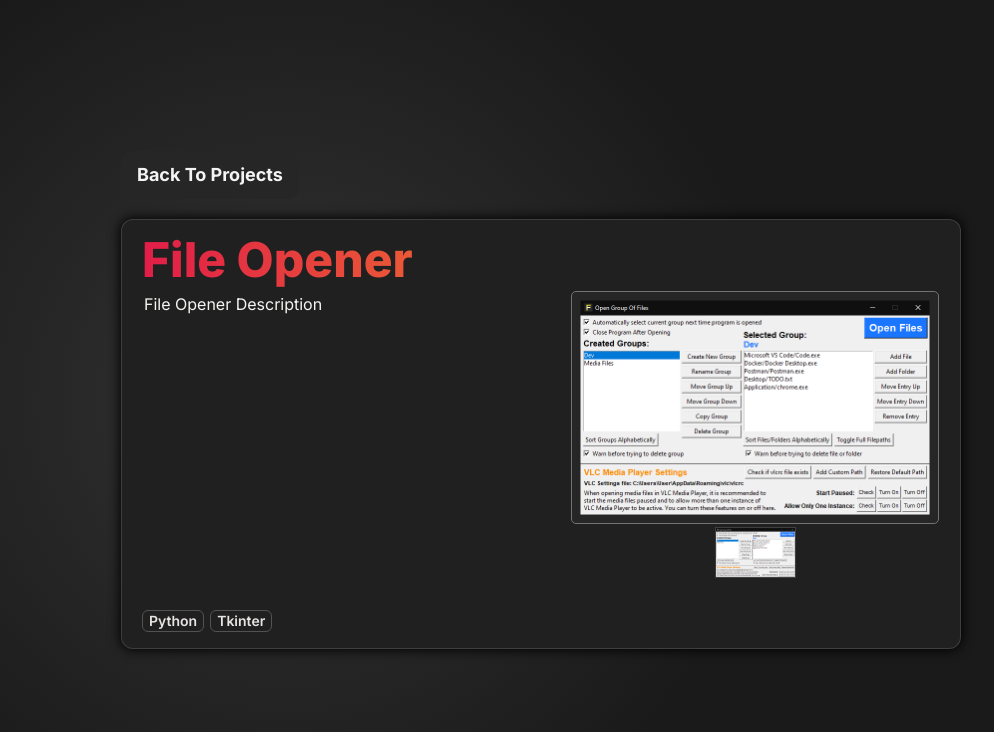
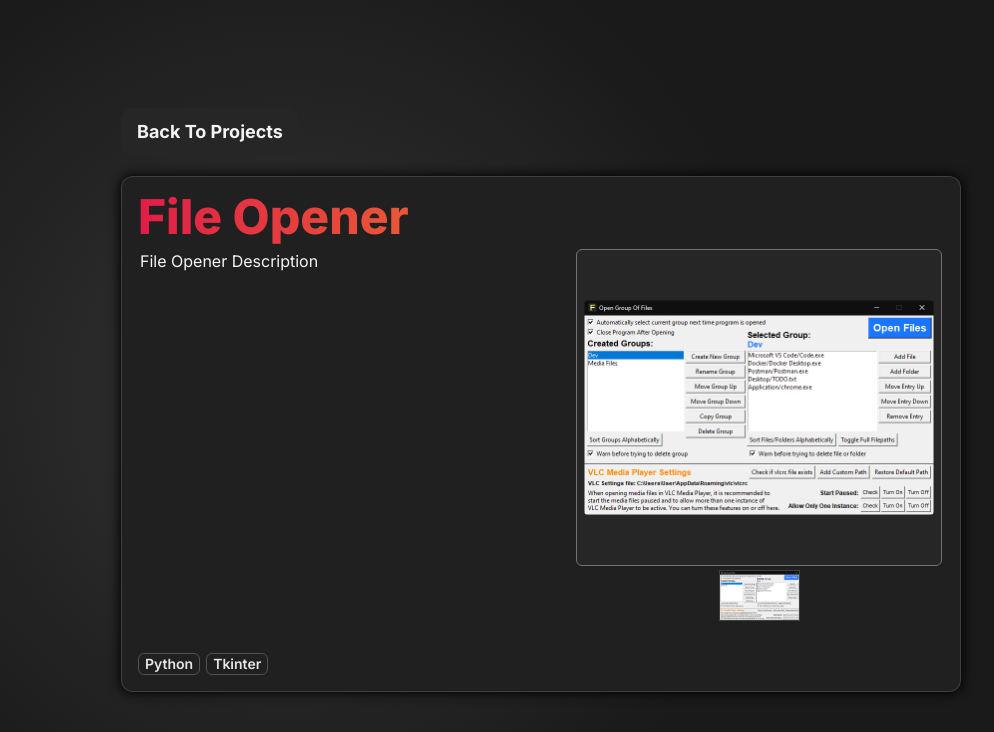
Before and after one commit to vik-ma/portfolio, a Next.js app: page /projects/file-opener in a window 1280 px wide. Shown: the top 732 px of the page, without its empty margins (99-1093 px from the left). Built offline with nearby package versions, Linux system fonts and the light colour scheme.

Commit message:
Changed the height and width style for ImageSlider main image

```diff
--- a/app/components/ImageSlider.tsx
+++ b/app/components/ImageSlider.tsx
@@ -18,9 +18,14 @@ export default function ImageSlider({
     <div className="flex justify-center">
       <div className="flex flex-col">
         <div
-          className={`flex flex-col h-[${previewImgMainHeight}px] justify-center bg-neutral-800 p-2 rounded outline outline-1 outline-neutral-500`}
+          className={`flex flex-col justify-center bg-neutral-800 rounded-md border border-1 border-neutral-500`}
+          style={{
+            width: `${previewImgMainWidth + 16}px`,
+            height: `${previewImgMainHeight + 17}px`,
+          }}
         >
           <Image
+            className="rounded m-auto"
             src={previewImgSrcList[currentImageIndex]}
             alt={`${name} Preview Image ${currentImageIndex + 1}`}
             width={previewImgMainWidth}
--- a/app/components/Modal.tsx
+++ b/app/components/Modal.tsx
@@ -52,7 +52,7 @@ export default function Modal({ children }: ModalProps) {
     >
       <div
         ref={wrapper}
-        className="absolute left-1/2 top-1/2 -translate-x-1/2 -translate-y-1/2 px-4 md:px-5 py-3 md:py-4 rounded-xl project-modal-wrapper"
+        className="absolute left-1/2 top-1/2 -translate-x-1/2 -translate-y-1/2 px-4 py-3 md:py-4 rounded-xl project-modal-wrapper"
       >
         {children}
       </div>
--- a/app/components/ProjectPage.tsx
+++ b/app/components/ProjectPage.tsx
@@ -1,5 +1,4 @@
 import { ProjectProps } from "@/typings";
-import Image from "next/image";
 import ImageSlider from "./ImageSlider";
 
 export default function ProjectPage({ project }: ProjectProps) {
--- a/app/projects/[id]/page.tsx
+++ b/app/projects/[id]/page.tsx
@@ -24,7 +24,7 @@ export default function Project({ params: { id } }: PageProps) {
             Back To Projects
           </button>
         </Link>
-        <div className="px-4 md:px-5 py-3 md:py-4 rounded-xl project-modal-wrapper">
+        <div className="px-4 py-3 md:py-4 rounded-xl project-modal-wrapper">
           <h1
             className={`pb-2 text-3xl md:text-5xl font-extrabold bg-clip-text text-transparent ${project?.cssGradient}`}
           >
```
Also changed, not shown: app/ProjectsInfo.tsx (+4 -4 lines).
